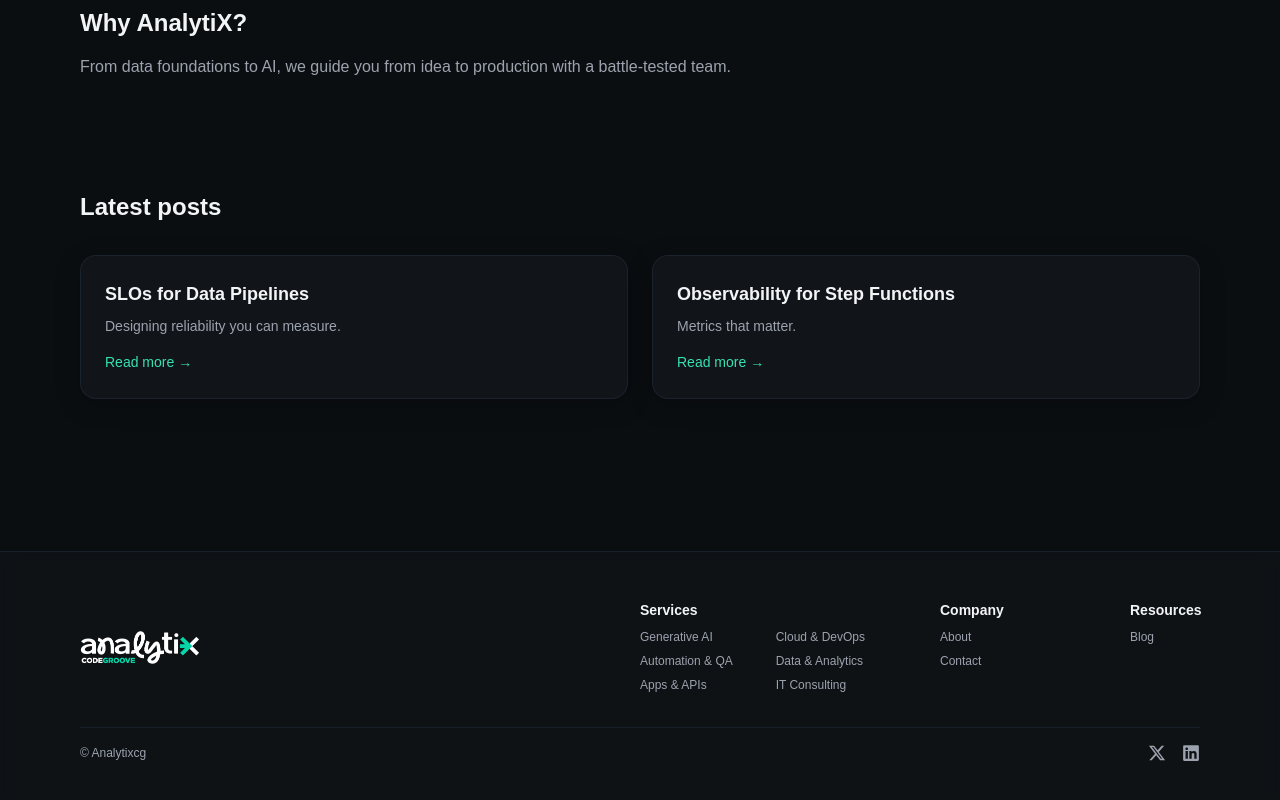
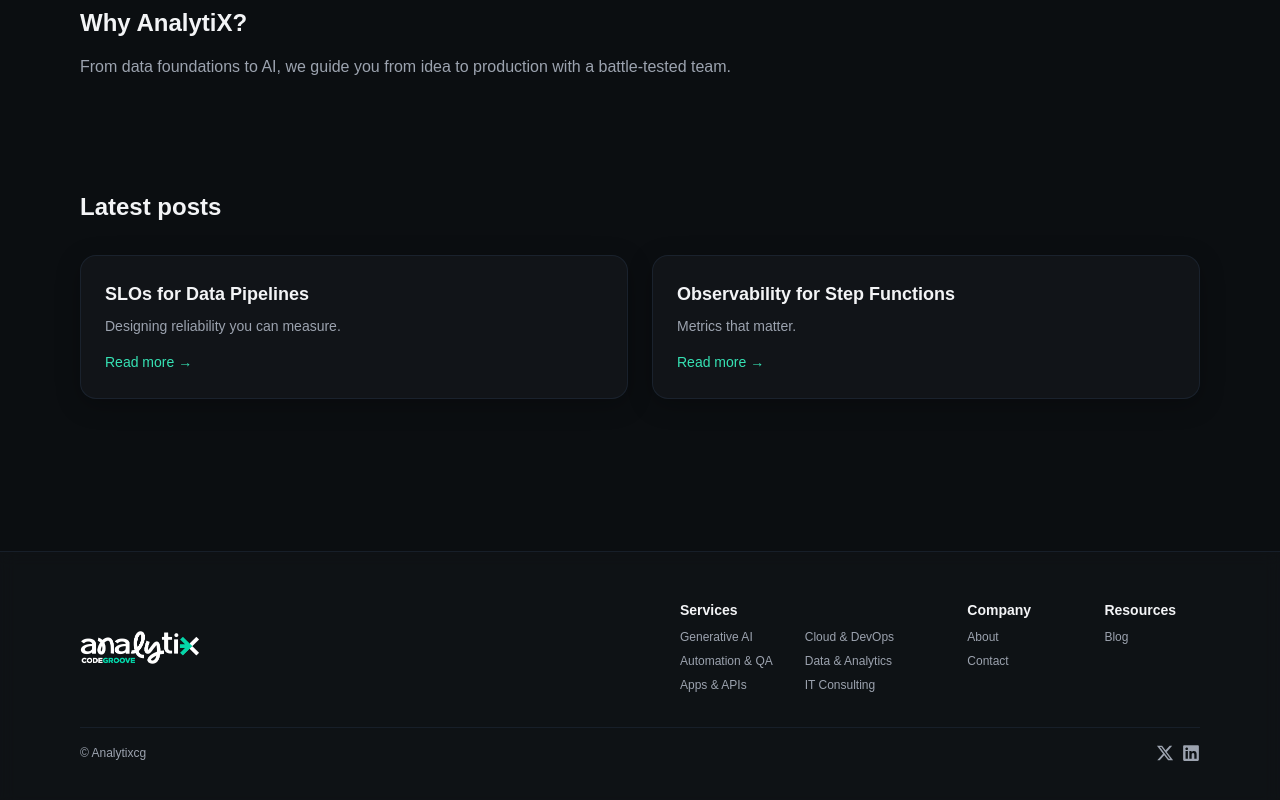
Before and after one commit to analytix-code-groove/web-app, a Next.js app: page / in a window 1280 px wide. Shown: the part 1024-1824 px from the top of the page. Built offline with nearby package versions, Linux system fonts and the light colour scheme; no server answers.

Commit message:
footer redesigned

```diff
--- a/src/components/Footer.tsx
+++ b/src/components/Footer.tsx
@@ -5,7 +5,7 @@
 import { useLanguage } from '@/lib/i18n'
 import { FaLinkedin } from 'react-icons/fa'
 import { FaXTwitter } from 'react-icons/fa6'
-import logoFooter from '@/images/logos/desktop/logo_footer.png' // updated logo import
+import logoFooter from '@/images/logos/desktop/logo_footer.png'
 
 const services = [
   { href: '/services/ai', label: 'aiAutomation' },
@@ -28,76 +28,59 @@
   return (
     <footer className="border-t border-stroke/60 bg-surface/70 backdrop-blur">
       <div className="mx-auto max-w-6xl px-4 py-12">
-        <div className="flex flex-col items-center gap-y-8 md:flex-row md:items-center">
-          {/* Logo */}
-          <div className="flex justify-center md:w-1/2 md:justify-start">
-            <Link
-              href="/"
-              aria-label="Analytix Code Groove"
-              className="flex items-center gap-2 md:shrink-0"
-            >
-              <Image
-                src={logoFooter}
-                alt="Analytix Code Groove"
-                width={120} // adjust width as needed
-                height={40}
-                priority
-              />
+
+        {/* Top row: two columns; center-align vertically so logo is centered */}
+        <div className="grid grid-cols-1 gap-8 md:grid-cols-2 md:items-center">
+          {/* Left column: logo */}
+          <div className="flex justify-center md:justify-start">
+            <Link href="/" aria-label="Analytix Code Groove" className="flex items-center gap-2 md:shrink-0">
+              <Image src={logoFooter} alt="Analytix Code Groove" width={120} height={40} priority />
             </Link>
           </div>
 
-          {/* Link groups */}
-          <div className="flex justify-center md:w-1/2 md:justify-start">
-            <div className="flex flex-nowrap items-start gap-x-10">
-              {/* Services (two internal columns) */}
-              <div className="grid w-[260px] shrink-0 grid-cols-[auto_auto] gap-x-2">
-                <h3 className="col-span-2 mb-1.5 text-[14px] font-semibold text-text">
-                  {t('services')}
-                </h3>
-
-                <ul className="list-none pl-0 space-y-1 text-[12px] leading-5 text-muted">
+          {/* Right column: links, padded to line up with card text */}
+          <div className="px-6">
+            {/* One flex row with uniform gaps -> equal spacing between ALL columns */}
+            <div className="flex justify-between gap-x-8 items-start">
+              {/* Services (heading + two equal columns) */}
+              <div>
+                <h3 className="mb-1.5 text-[14px] font-semibold text-text">{t('services')}</h3>
+                <div className="flex gap-x-8">
+                  <ul className="space-y-1 text-[12px] leading-5 text-muted">
                     {serviceLinks.slice(0, 3).map(s => (
                       <li key={s.href}>
-                      <Link href={s.href} className="transition-colors hover:text-text">
-                        {s.name}
-                      </Link>
+                        <Link href={s.href} className="transition-colors hover:text-text">{s.name}</Link>
                       </li>
                     ))}
                   </ul>
-
-                <ul className="list-none pl-0 space-y-1 text-[12px] leading-5 text-muted">
+                  <ul className="space-y-1 text-[12px] leading-5 text-muted">
                     {serviceLinks.slice(3).map(s => (
                       <li key={s.href}>
-                      <Link href={s.href} className="transition-colors hover:text-text">
-                        {s.name}
-                      </Link>
+                        <Link href={s.href} className="transition-colors hover:text-text">{s.name}</Link>
                       </li>
                     ))}
                   </ul>
                 </div>
+              </div>
 
               {/* Company */}
-              <div className="w-[150px] shrink-0">
+              <div>
                 <h3 className="mb-1.5 text-[14px] font-semibold text-text">{t('company')}</h3>
                 <ul className="space-y-1 text-[12px] leading-5 text-muted">
                   {company.map(c => (
                     <li key={c.href}>
-                      <Link href={c.href} className="transition-colors hover:text-text">
-                        {t(c.label)}
-                      </Link>
+                      <Link href={c.href} className="transition-colors hover:text-text">{t(c.label)}</Link>
                     </li>
                   ))}
                 </ul>
               </div>
 
               {/* Resources */}
-              <div className="w-[150px] shrink-0">
+              <div>
                 <h3 className="mb-1.5 text-[14px] font-semibold text-text">{t('Resources')}</h3>
                 <ul className="space-y-1 text-[12px] leading-5 text-muted">
                   <li>
-                    <Link href="/blog" className="transition-colors hover:text-text">
-                      {t('blog')}
-                    </Link>
+                    <Link href="/blog" className="transition-colors hover:text-text">{t('blog')}</Link>
                   </li>
                 </ul>
               </div>
@@ -111,7 +94,7 @@
         {/* Bottom bar */}
         <div className="mt-4 flex items-center justify-between text-xs text-muted">
           <p>© Analytixcg</p>
-          <div className="flex items-center gap-4">
+          <div className="flex items-center gap-2">
             <a
               href="https://x.com/analytixcg"
               aria-label="X"
```
Lines whose indentation alone changed are shown as unchanged.
